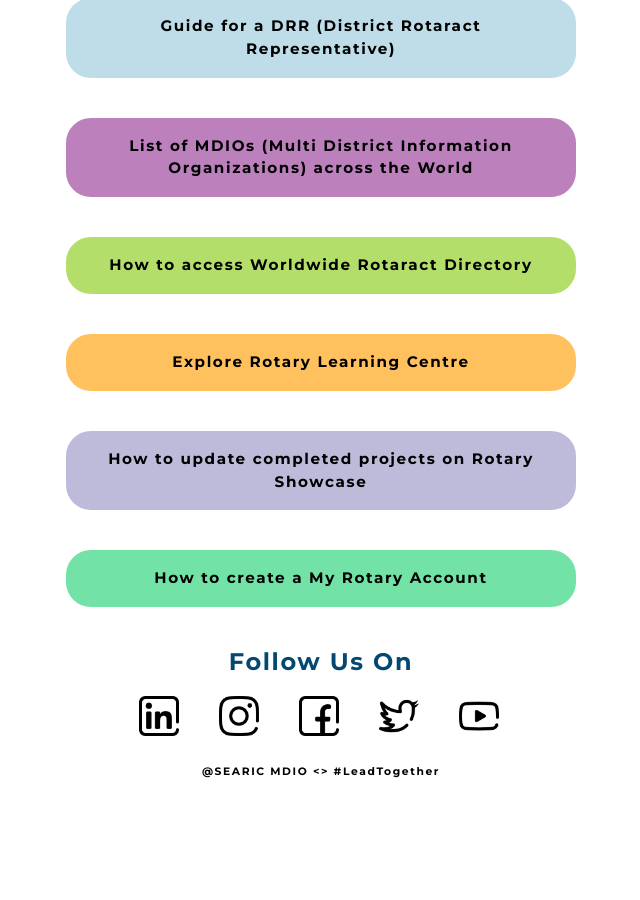
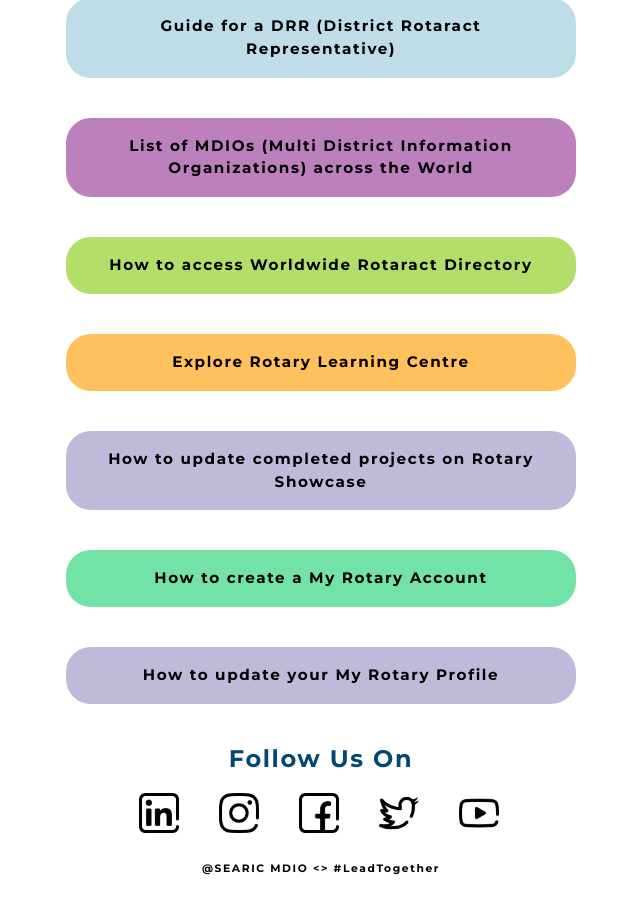
Before and after one commit to SEARICMDIO/RotaWallet, a Jekyll site: the page built from index.md, in a window 1280 px wide and 900 px high, scrolled down 787 px. Shown: the whole window, without its empty margins (319-959 px from the left). Built offline with Jekyll 4.4.1, drawn with Linux system fonts in a browser that asks for light colours; a script that is not in the unit is left out; before the commit the page ends 1590 px from its top, so only the background shows below that.

Commit message:
Update RotaWallet - SEARIC MDIO “wallet”

```diff
--- a/_data/referrals.yml
+++ b/_data/referrals.yml
@@ -45,6 +45,9 @@
   - title: "How to create a My Rotary Account "
     url: https://www.youtube.com/watch?v=jfifoSy35Bw
     color: mediumlight-green-canyan
+  - title: How to update your My Rotary Profile
+    url: https://www.youtube.com/watch?v=rl5X9UVHZSg
+    color: lightgrayish-blue
 body: "**Rota Wallet** is an initiative of **SEARIC MDIO** (*S*outh *E*ast
   *A*sia *R*otaract *I*nformation *C*entre) to help everyone understand Rotaract
   better :)"
```
